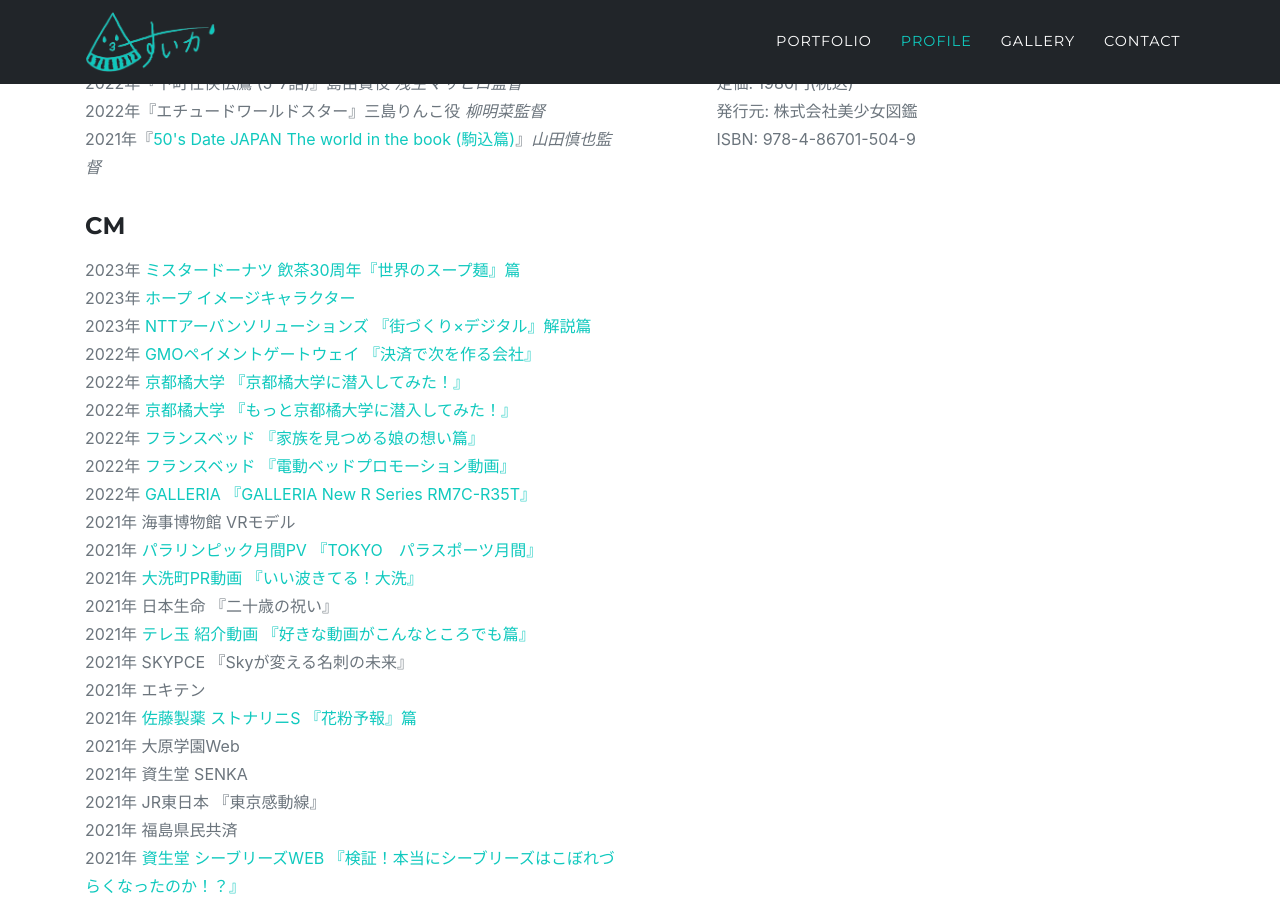
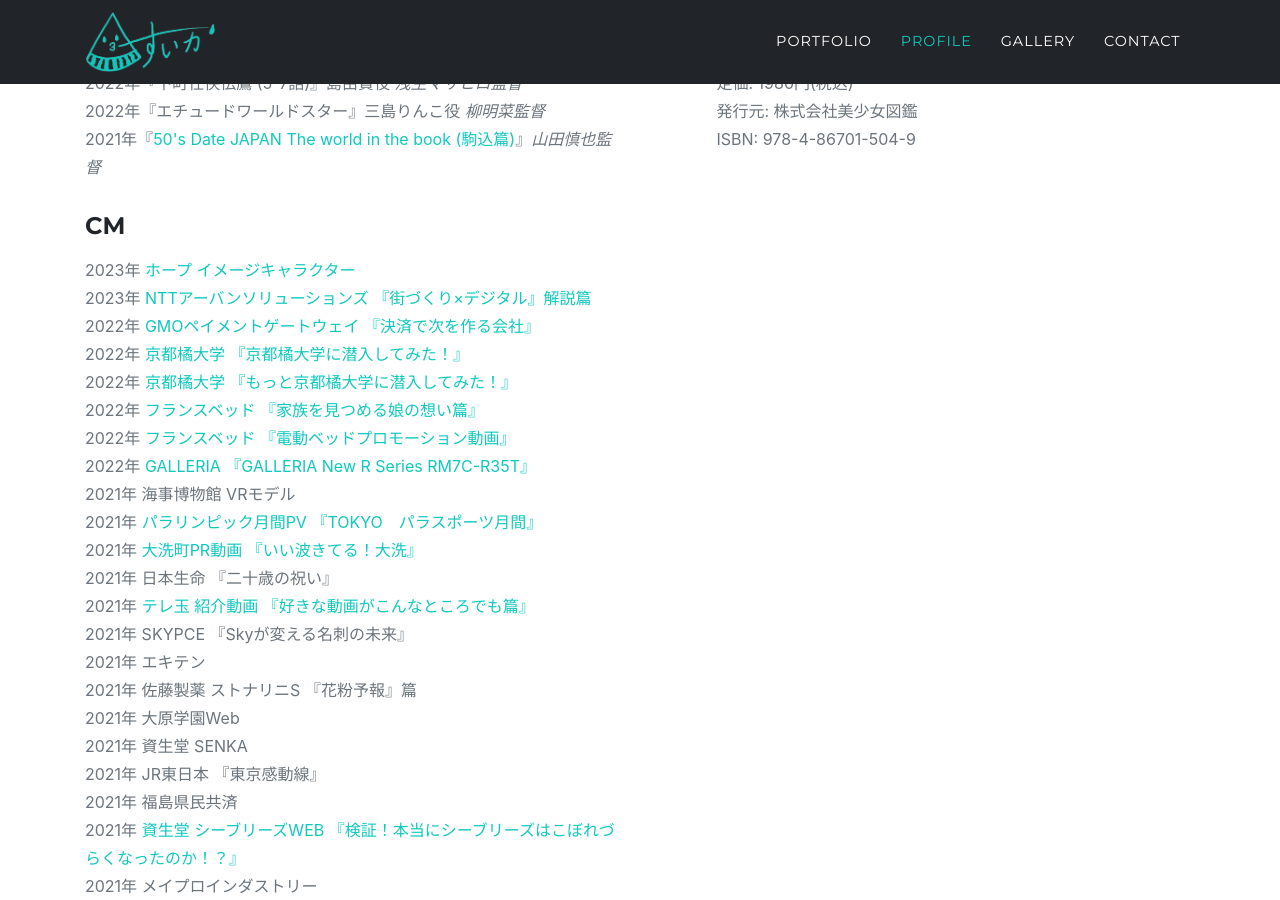
Before and after one commit to Suika0430/Suika0430.github.io, a Jekyll site: the page built from index.md, in a window 1280 px wide and 900 px high, scrolled down 3122 px. Built offline with Jekyll 4.4.1, drawn with Linux system fonts in a browser that asks for light colours; some web fonts are replaced.

Commit message:
Update cm.yaml

```diff
--- a/_data/cm.yaml
+++ b/_data/cm.yaml
@@ -1,6 +1,3 @@
-- title: ミスタードーナツ 飲茶30周年『世界のスープ麺』篇
-  year: 2023
-  url: https://www.youtube.com/watch?v=FUL2m1ypI8s
 - title: ホープ イメージキャラクター
   year: 2023
   url: https://hope-dk.co.jp/yamazaki
@@ -48,7 +45,7 @@
   url:
 - title: 佐藤製薬 ストナリニS 『花粉予報』篇
   year: 2021
-  url: https://www.youtube.com/watch?v=x5fsvKy43y0
+  url:
 - title: 大原学園Web
   year: 2021
   url:
```
